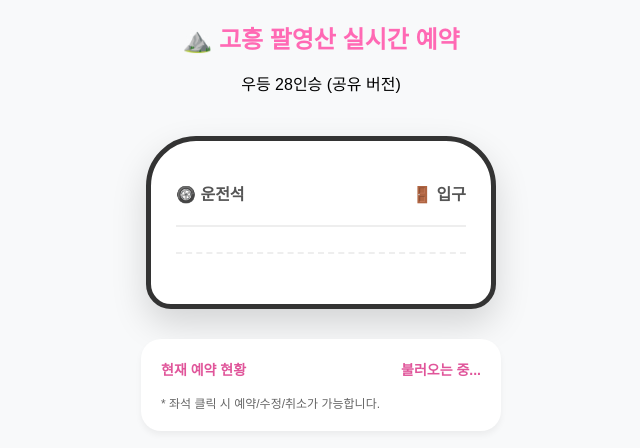
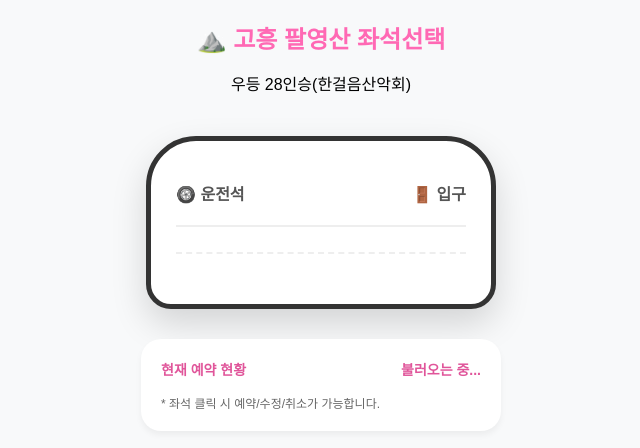
Before and after one commit to jinseongsu1/bus, a plain HTML site: page index.html in a window 1280 px wide. Shown: the whole page, without its empty margins (319-959 px from the left). Drawn offline with Linux system fonts and the light colour scheme; no server answers.

Commit message:
Update index.html

```diff
--- a/index.html
+++ b/index.html
@@ -3,7 +3,7 @@
 <head>
     <meta charset="UTF-8">
     <meta name="viewport" content="width=device-width, initial-scale=1.0">
-    <title>팔영산 무박산행 실시간 예약</title>
+    <title>팔영산 무박산행 실시간 좌석선택</title>
     <style>
         :root { --main-color: #ff69b4; --main-dark: #e0559a; --bg-color: #f8f9fa; --seat-empty: #ffffff; --seat-booked: #ffe4f2; }
         body { font-family: 'Pretendard', sans-serif; background-color: var(--bg-color); display: flex; flex-direction: column; align-items: center; padding: 20px; margin: 0; }
@@ -28,8 +28,8 @@
 <div id="loading" class="loading-overlay">데이터 처리 중...</div>
 
 <div class="header">
-    <h1>⛰️ 고흥 팔영산 실시간 예약</h1>
-    <p>우등 28인승 (공유 버전)</p>
+    <h1>⛰️ 고흥 팔영산 좌석선택</h1>
+    <p>우등 28인승(한걸음산악회)</p>
 </div>
 
 <div class="bus-container">
```
